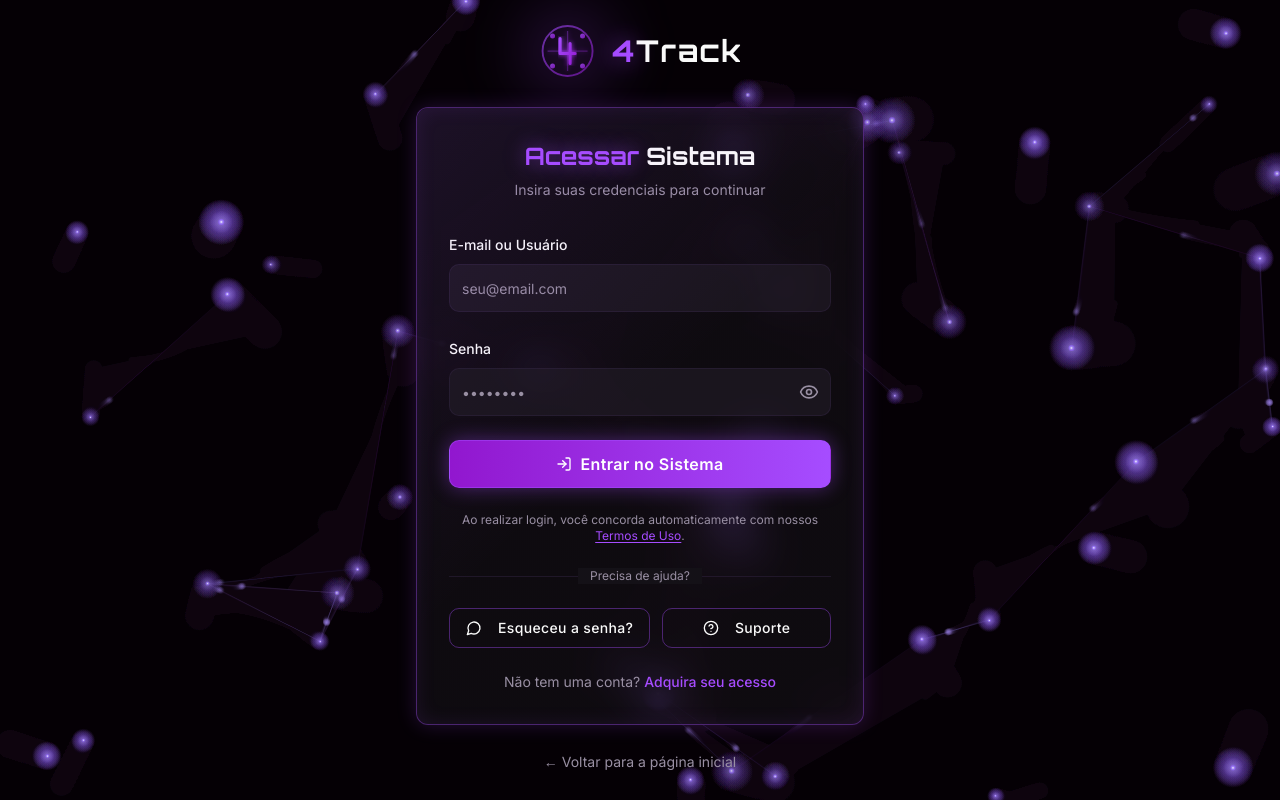
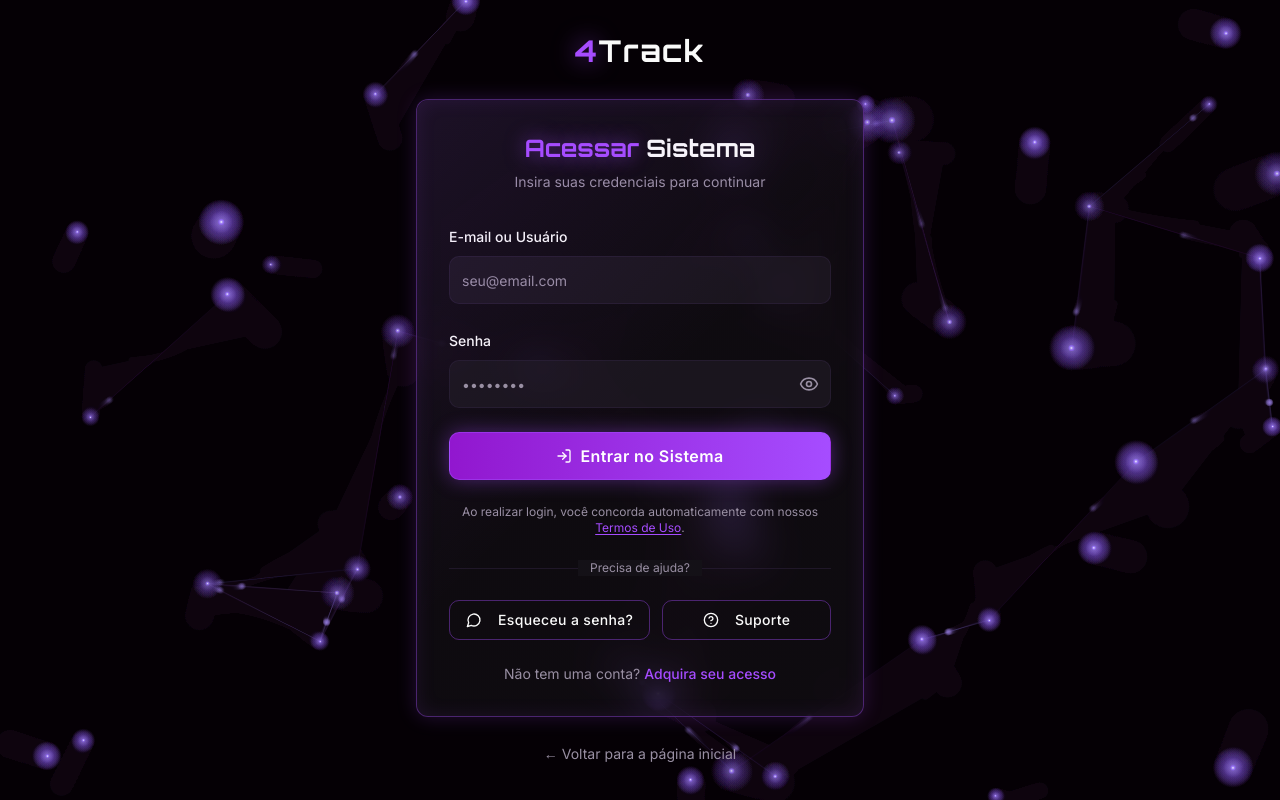
Before and after one commit to leviscd/4track-vision, a React (Vite) app: page /auth in a window 1280 px wide. Built offline with nearby package versions, Linux system fonts and the light colour scheme; the HTML template or start-up script is replaced by a standard one.

Commit message:
Remove SVG logo and glow effect from Logo4Track
Removed SVG logo and glow effect from Logo4Track component.

```diff
--- a/src/components/Logo4Track.tsx
+++ b/src/components/Logo4Track.tsx
@@ -1,66 +1,6 @@
 const Logo4Track = ({ className = "" }: { className?: string }) => {
   return (
     <div className={`relative flex items-center gap-3 ${className}`}>
-      {/* Logo Icon */}
-      <div className="relative w-12 h-12">
-        <svg viewBox="0 0 48 48" className="w-full h-full">
-          <defs>
-            <linearGradient id="logoGradient" x1="0%" y1="0%" x2="100%" y2="100%">
-              <stop offset="0%" stopColor="hsl(270 100% 65%)" />
-              <stop offset="100%" stopColor="hsl(280 80% 45%)" />
-            </linearGradient>
-            <filter id="glow">
-              <feGaussianBlur stdDeviation="2" result="coloredBlur" />
-              <feMerge>
-                <feMergeNode in="coloredBlur" />
-                <feMergeNode in="SourceGraphic" />
-              </feMerge>
-            </filter>
-          </defs>
-
-          {/* Outer ring */}
-          <circle
-            cx="24"
-            cy="24"
-            r="20"
-            fill="none"
-            stroke="url(#logoGradient)"
-            strokeWidth="1.5"
-            opacity="0.6"
-          />
-
-          {/* Cross lines */}
-          <path
-            d="M 24 8 L 24 40 M 8 24 L 40 24"
-            stroke="url(#logoGradient)"
-            strokeWidth="1"
-            opacity="0.4"
-            filter="url(#glow)"
-          />
-
-          {/* Number 4 stylized */}
-          <path
-            d="M 18 14 L 18 26 L 30 26 M 26 18 L 26 34"
-            fill="none"
-            stroke="url(#logoGradient)"
-            strokeWidth="2.5"
-            strokeLinecap="round"
-            strokeLinejoin="round"
-            filter="url(#glow)"
-          />
-
-          {/* Corner dots */}
-          <circle cx="12" cy="12" r="2" fill="url(#logoGradient)" opacity="0.8" />
-          <circle cx="36" cy="12" r="2" fill="url(#logoGradient)" opacity="0.8" />
-          <circle cx="12" cy="36" r="2" fill="url(#logoGradient)" opacity="0.8" />
-          <circle cx="36" cy="36" r="2" fill="url(#logoGradient)" opacity="0.8" />
-        </svg>
-
-        {/* Animated glow */}
-        <div className="absolute inset-0 rounded-full bg-primary/20 blur-xl pulse-glow" />
-      </div>
-
-      {/* Logo Text */}
       <span className="font-orbitron text-2xl font-bold tracking-wider text-foreground">
         <span className="text-primary text-glow">4</span>Track
       </span>
```
